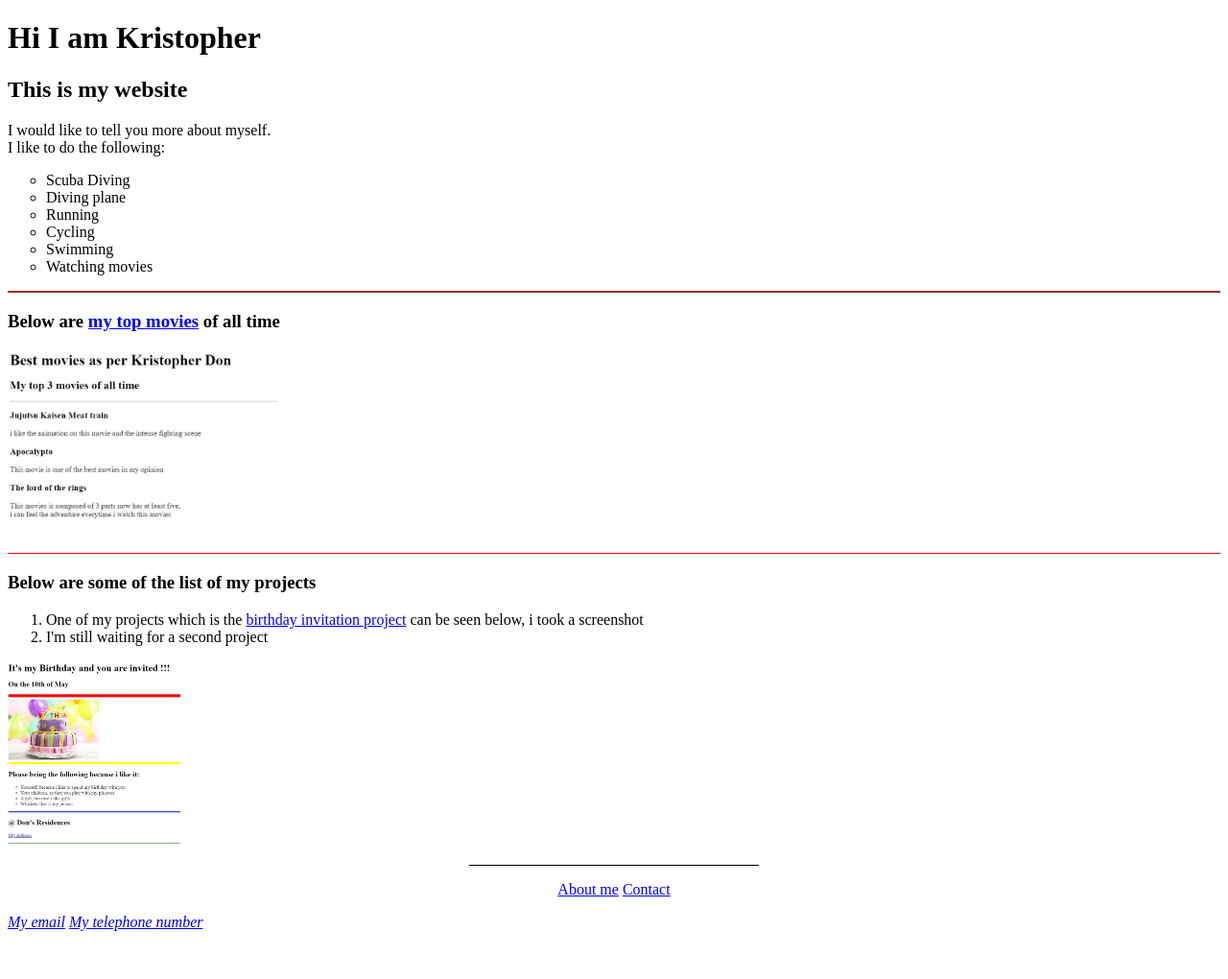
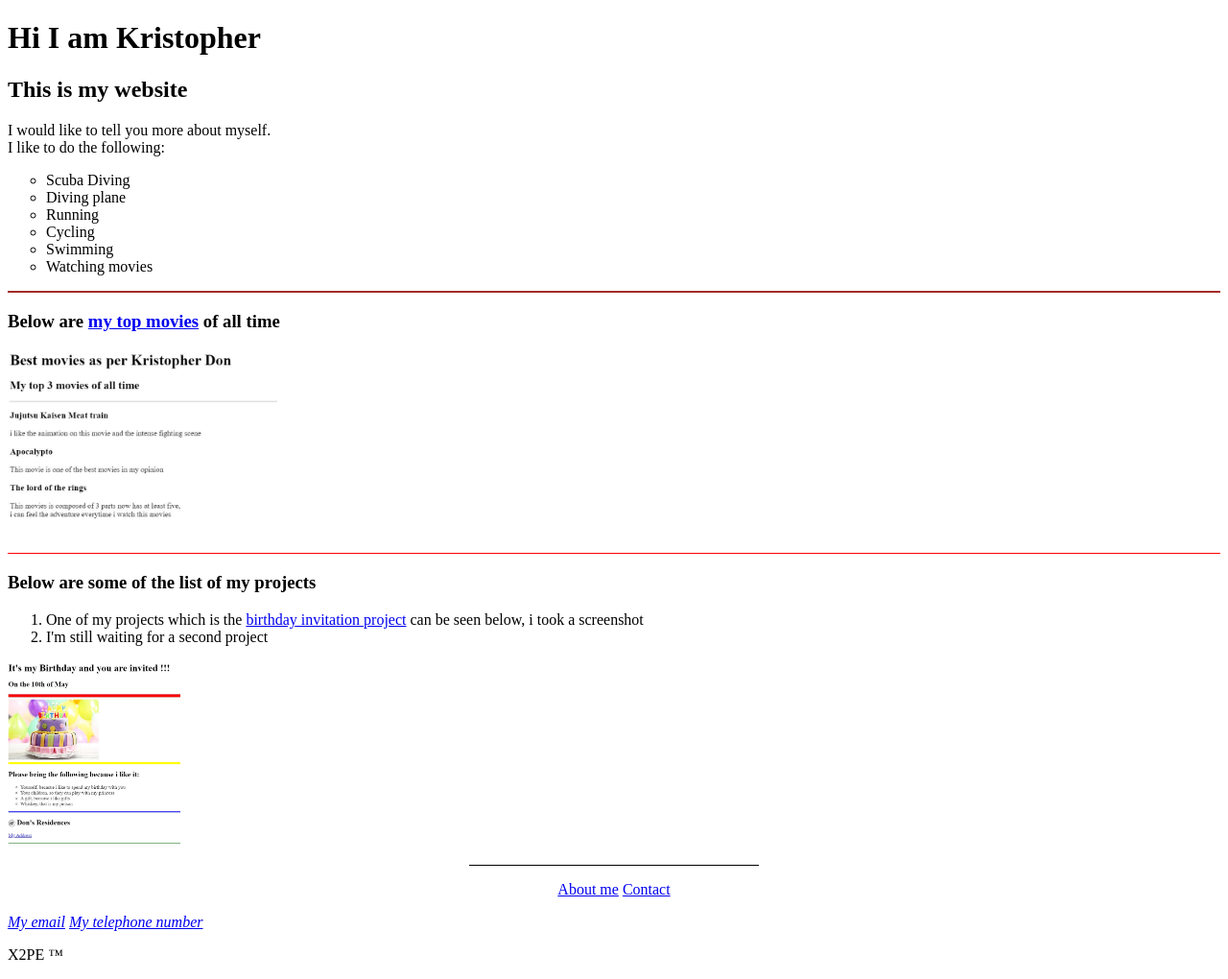
Before and after one commit to Kristophe411r/html-portfolio, a plain HTML site: page index.html in a window 1280 px wide. Shown: the whole page at 96% size. Before the commit the page ends 986 px from the top, so only its background shows below. Drawn offline with Linux system fonts and the light colour scheme.

Commit message:
Update index.html

```diff
--- a/index.html
+++ b/index.html
@@ -48,5 +48,9 @@
 
     </p>
 
+    <footnote>
+      <p>X2PE ™</p>
+    </footnote>
+
 </body>
 </html>
```
